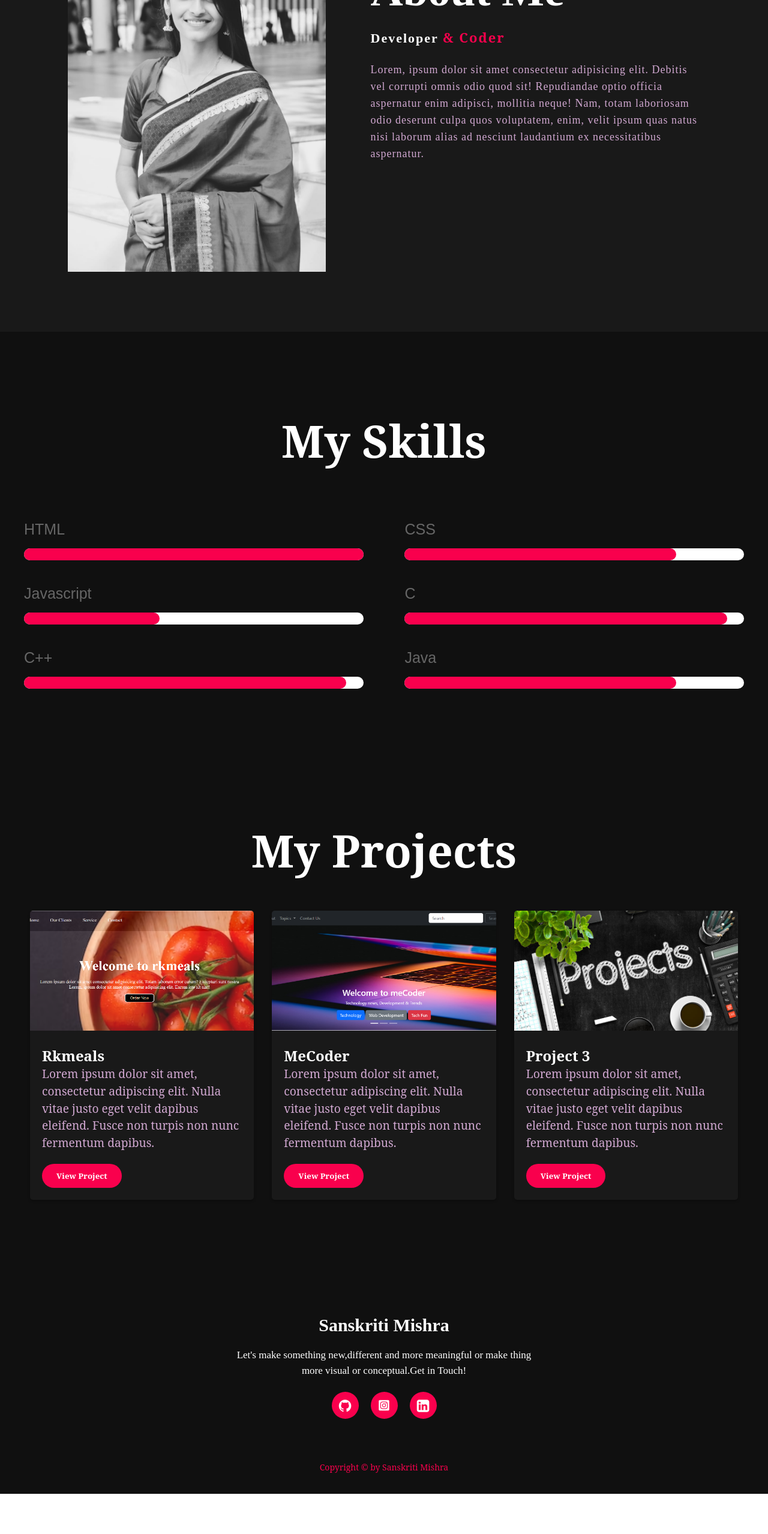
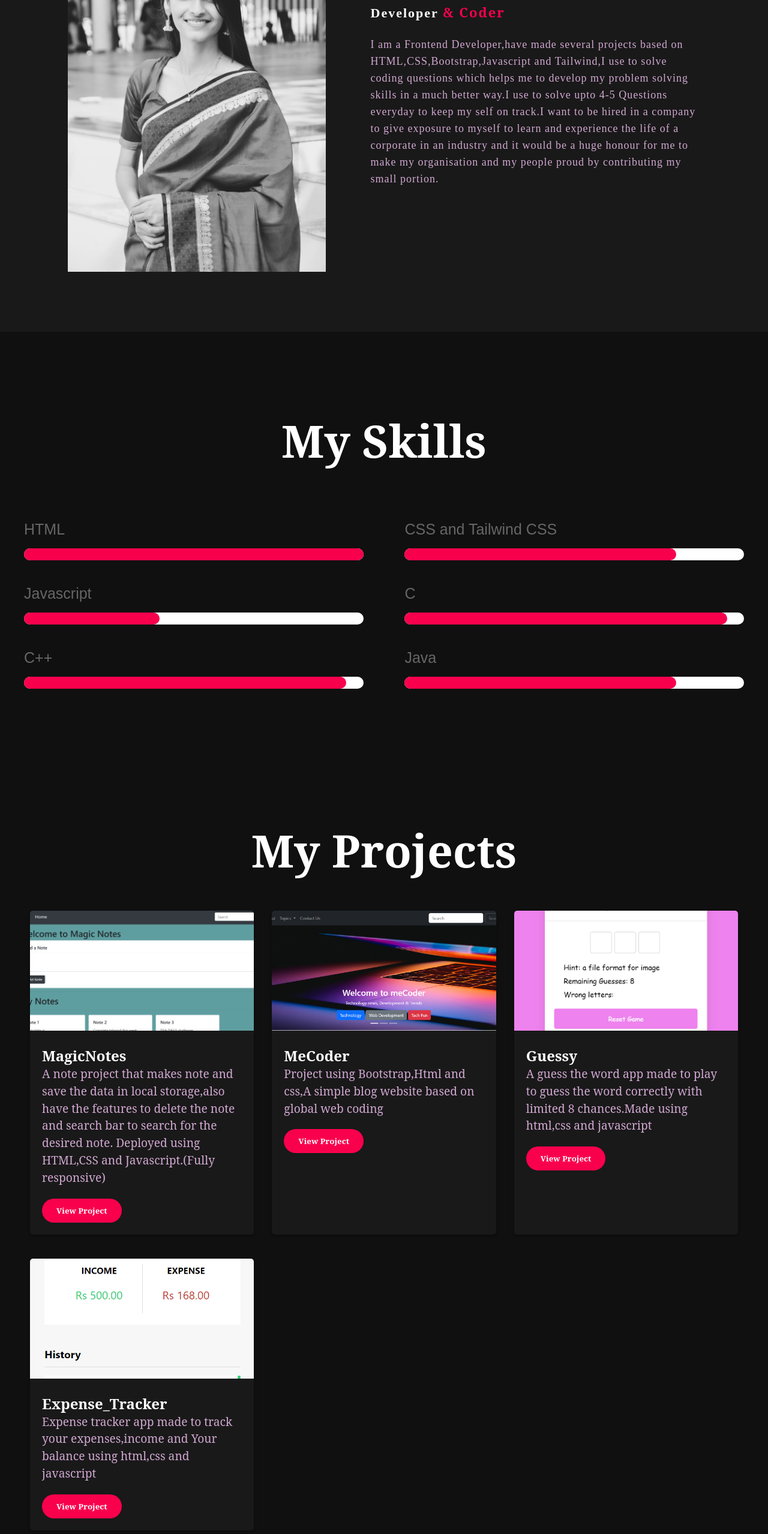
Before and after one commit to Sanskritimishra10/Portfolio, a plain HTML site: page index.html in a window 1280 px wide. Shown: the part 1097-3654 px from the top of the page at 60% size. Before the commit the page ends 3587 px from the top, so only its background shows below. Drawn offline with Linux system fonts and the light colour scheme.

Commit message:
added projets section

```diff
--- a/index.html
+++ b/index.html
@@ -25,7 +25,7 @@
                 <li><a href="#skill-section">Skills</a></li>
                 <li><a href="#footer-section">Contact Us</a></li>
             </ul>
-            <a href="https://drive.google.com/file/d/1DzVdbIC8TqkXz8ThEp9bPf36ogvYT09v/view?usp=drivesdk" target="_blank"
+            <a href="https://drive.google.com/file/d/1NLzFazak9vn8A1t4Pee__FvNoApjUjkS/view?usp=sharing" target="_blank"
                 class="btn">Resume</a>
         </nav>
         <div class="content">
@@ -77,11 +77,7 @@
             <div class="about-text">
                 <h2>About Me</h2>
                 <h5>Developer <span>& Coder</span></h5>
-                <p>Lorem, ipsum dolor sit amet consectetur adipisicing elit. Debitis vel corrupti omnis odio quod sit!
-                    Repudiandae optio officia aspernatur enim adipisci, mollitia neque! Nam, totam laboriosam odio
-                    deserunt culpa quos voluptatem, enim, velit ipsum quas natus nisi laborum alias ad nesciunt
-                    laudantium ex necessitatibus aspernatur.</p>
-
+                <p>I am a Frontend Developer,have made several projects based on HTML,CSS,Bootstrap,Javascript and Tailwind,I use to solve coding questions which helps me to develop my problem solving skills in a much better way.I use to solve upto 4-5 Questions everyday to keep my self on track.I want to be hired in a company to give exposure to myself to learn and experience the life of a corporate in an industry and it would be a huge honour for me to make my organisation and my people proud by contributing my small portion.</p>
             </div>
         </div>
     </section>
@@ -130,21 +126,21 @@
               <div class="responsive-container-block bg">
 
                 <div class="responsive-container-block prog-cont">
-                  <div class="responsive-container-block prog">
+                  <div class="responsive-container-block prog ">
                     <p class="text-blk head">
                       HTML
                     </p>
                     <div class="responsive-container-block outer">
-                      <div class="responsive-container-block inner i1" style="width:100%" data-pg="70%">
+                      <div class="responsive-container-block inner i1 cssBar" style="width:100%" data-pg="70%">
                       </div>
                     </div>
                   </div>
                   <div class="responsive-container-block prog">
                     <p class="text-blk head">
-                      CSS
+                      CSS and Tailwind CSS
                     </p>
                     <div class="responsive-container-block outer">
-                      <div class="responsive-container-block inner i1" style="width:80%">
+                      <div class="responsive-container-block inner i1 cssBar" style="width:80%">
                       </div>
                     </div>
                   </div>
@@ -153,7 +149,7 @@
                       Javascript
                     </p>
                     <div class="responsive-container-block outer">
-                      <div class="responsive-container-block inner i2" style="width:40%" data-pg="85%">
+                      <div class="responsive-container-block inner i2 cssBar" style="width:40%" data-pg="85%">
                       </div>
                     </div>
                   </div>
@@ -162,7 +158,7 @@
                       C
                     </p>
                     <div class="responsive-container-block outer">
-                      <div class="responsive-container-block inner i2" style="width:95%">
+                      <div class="responsive-container-block inner i2 cssBar" style="width:95%">
                       </div>
                     </div>
                   </div>
@@ -171,7 +167,7 @@
                       C++
                     </p>
                     <div class="responsive-container-block outer">
-                      <div class="responsive-container-block inner i3" style="width:95%" data-pg="45%">
+                      <div class="responsive-container-block inner i3 cssBar" style="width:95%" data-pg="45%">
                       </div>
                     </div>
                   </div>
@@ -180,7 +176,7 @@
                       Java
                     </p>
                     <div class="responsive-container-block outer">
-                      <div class="responsive-container-block inner i3" style="width:80%">
+                      <div class="responsive-container-block inner i3 cssBar" style="width:80%">
                       </div>
                     </div>
                   </div>
@@ -197,33 +193,42 @@
         <h2 class="section-title">My Projects</h2>
         <div class="project-cards">
             <div class="project-card">
-                <img src="rkmeals.png" alt="Project 1" class="project-image">
+                <img src="magicnotes.png" alt="Project 1" class="project-image">
                 <div class="project-details">
-                    <h3 class="project-title">Rkmeals</h3>
-                    <p class="project-description">Lorem ipsum dolor sit amet, consectetur adipiscing elit. Nulla vitae
-                        justo eget velit dapibus eleifend. Fusce non turpis non nunc fermentum dapibus.</p>
-                    <button class="project-link">View Project</button>
+                    <h3 class="project-title">MagicNotes</h3>
+                    <p class="project-description">A note project that makes note and save the data in local storage,also have the features to delete the note and search bar to search for the desired note.
+                      Deployed using HTML,CSS and Javascript.(Fully responsive)</p>
+                      <a href="https://sanskritimishra10.github.io/Note-Project-/" target="_blank"><button class="project-link">
+                        View Project</button></a>
                 </div>
             </div>
             <div class="project-card">
                 <img src="mecoder.png" alt="Project 2" class="project-image">
                 <div class="project-details">
                     <h3 class="project-title">MeCoder</h3>
-                    <p class="project-description">Lorem ipsum dolor sit amet, consectetur adipiscing elit. Nulla vitae
-                        justo eget velit dapibus eleifend. Fusce non turpis non nunc fermentum dapibus.</p>
-                    <a href="https://sanskritimishra10.github.io/meCoder/" target="_blank"><button class="project-link">
-                            View Project</button></a>
+                    <p class="project-description">Project using Bootstrap,Html and css,A simple blog website based on global web coding</p>
+                    <a href="https://sanskritimishra10.github.io/meCoder/" target="_blank"><button class="project-link" style="align-items: centre;">View Project</button></a>
                 </div>
             </div>
             <div class="project-card">
-                <img src="project.jpg" alt="Project 3" class="project-image">
+                <img src="Guessy.png" alt="Project 3" class="project-image">
                 <div class="project-details">
-                    <h3 class="project-title">Project 3</h3>
-                    <p class="project-description">Lorem ipsum dolor sit amet, consectetur adipiscing elit. Nulla vitae
-                        justo eget velit dapibus eleifend. Fusce non turpis non nunc fermentum dapibus.</p>
-                    <button class="project-link">View Project</button>
+                    <h3 class="project-title">Guessy</h3>
+                    <p class="project-description">A guess the word app made to play to guess the word correctly with limited 8 chances.Made using html,css and javascript</p>
+                    <a href="https://sanskritimishra10.github.io/Guessy/" target="_blank"><button class="project-link" style="align-items: centre;">View Project</button></a>
                 </div>
             </div>
+
+            <div class="project-card">
+              <img src="ex.png" alt="Project 3" class="project-image">
+              <div class="project-details">
+                  <h3 class="project-title">Expense_Tracker</h3>
+                  <p class="project-description">Expense tracker app made to track your expenses,income and Your balance using html,css and javascript</p>
+                  <a href="https://sanskritimishra10.github.io/Expense_tracker/" target="_blank"><button class="project-link" style="align-items: centre;">View Project</button></a>
+              </div>
+          </div>
+
+
         </div>
     </section>
     <section id="footer-section"></section>
--- a/portfolio.css
+++ b/portfolio.css
@@ -650,3 +650,26 @@ footer p:nth-child(2){
       line-height: 32px;
     }
   }
+
+
+
+
+  /* Skills  Animation  */
+
+  .cssBar{
+    animation: cssAnimate 4s ease-in-out;
+
+
+  }
+
+  @keyframes cssAnimate {
+    0% {
+      width :0%
+    }
+    20% {
+      width: 20%;
+    }
+    100%{
+      width: 80%;
+    }
+  }
```
Also changed, not shown: Guessy.png (added), bg2.jpg (added), ex.png (added), magicnotes.png (added).
